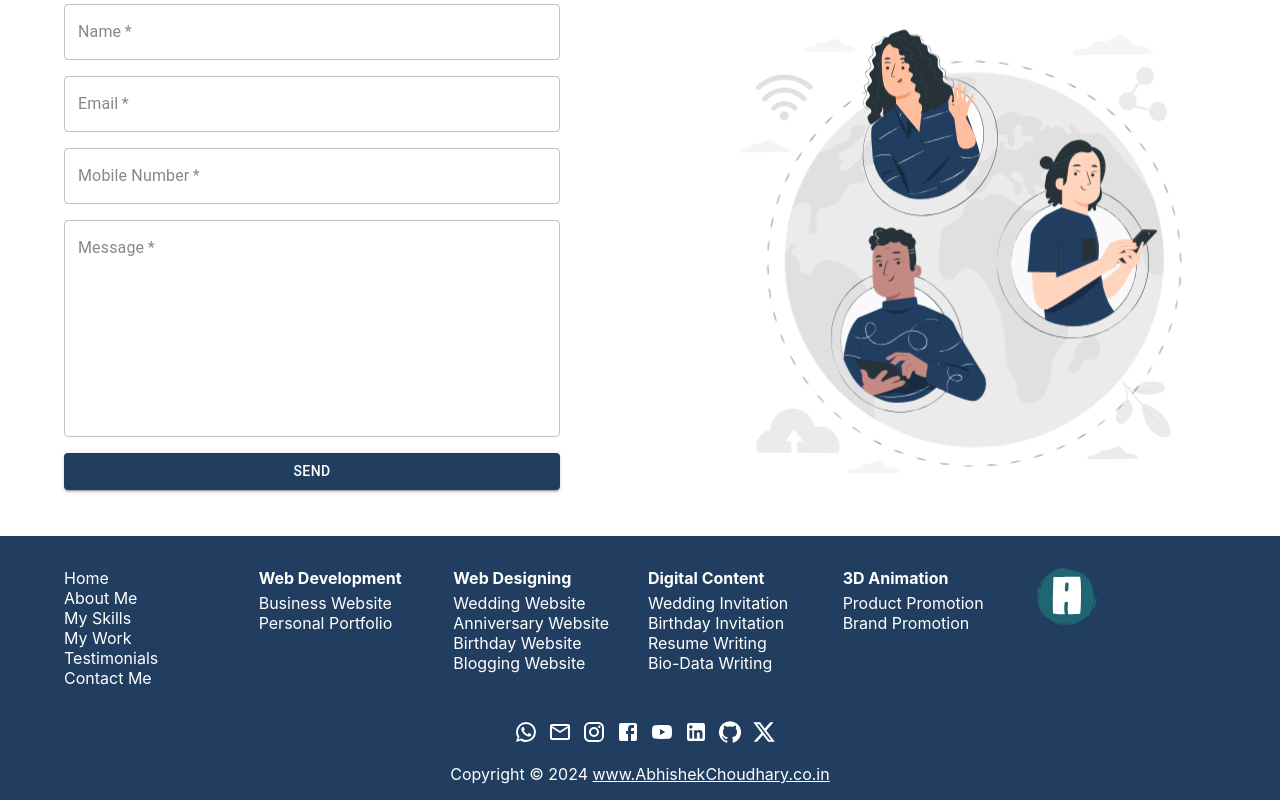
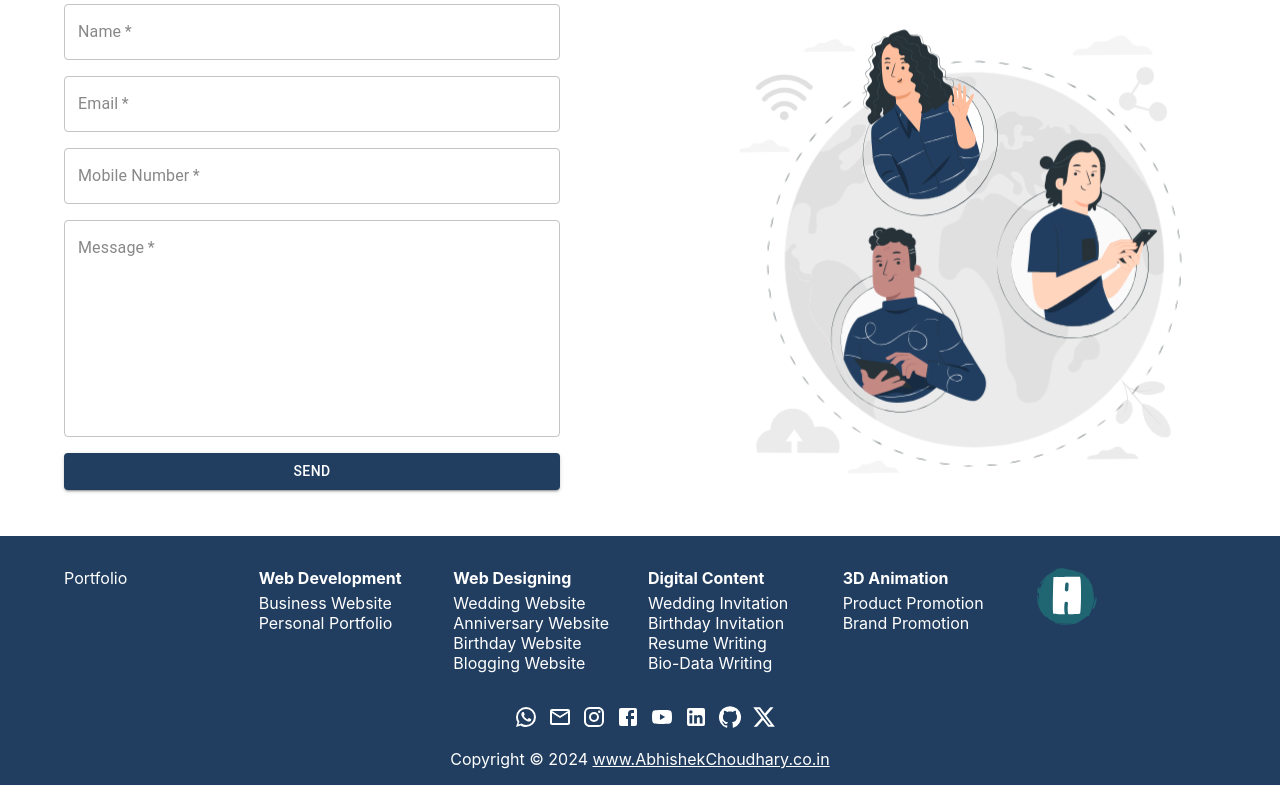
Before and after one commit to abhishek04012005/portfolio, a React (Create React App) app: page /brand-promotion in a window 1280 px wide. Shown: the part 1336-2136 px from the top of the page. Built offline with nearby package versions, Linux system fonts and the light colour scheme.

Commit message:
Routing Main Changed

```diff
--- a/src/components/Footer/Footer.jsx
+++ b/src/components/Footer/Footer.jsx
@@ -29,12 +29,13 @@ const Footer = () => {
                                 // sx={{ bgcolor: 'blue' }}
                                 size={{ xs: 6, md: 2 }}>
                                 <div className="footer-links">
-                                    <a href="#hero-my">Home</a>
-                                    <a href="#aboutme">About Me</a>
+
+                                    <Link to='/'>Portfolio</Link>
+                                    {/* <a href="#aboutme">About Me</a>
                                     <a href="#myskills">My Skills</a>
                                     <a href="#mywork">My Work</a>
                                     <a href="#testimonials">Testimonials</a>
-                                    <a href="#contact">Contact Me</a>
+                                    <a href="#contact">Contact Me</a> */}
                                 </div>
 
 
```
